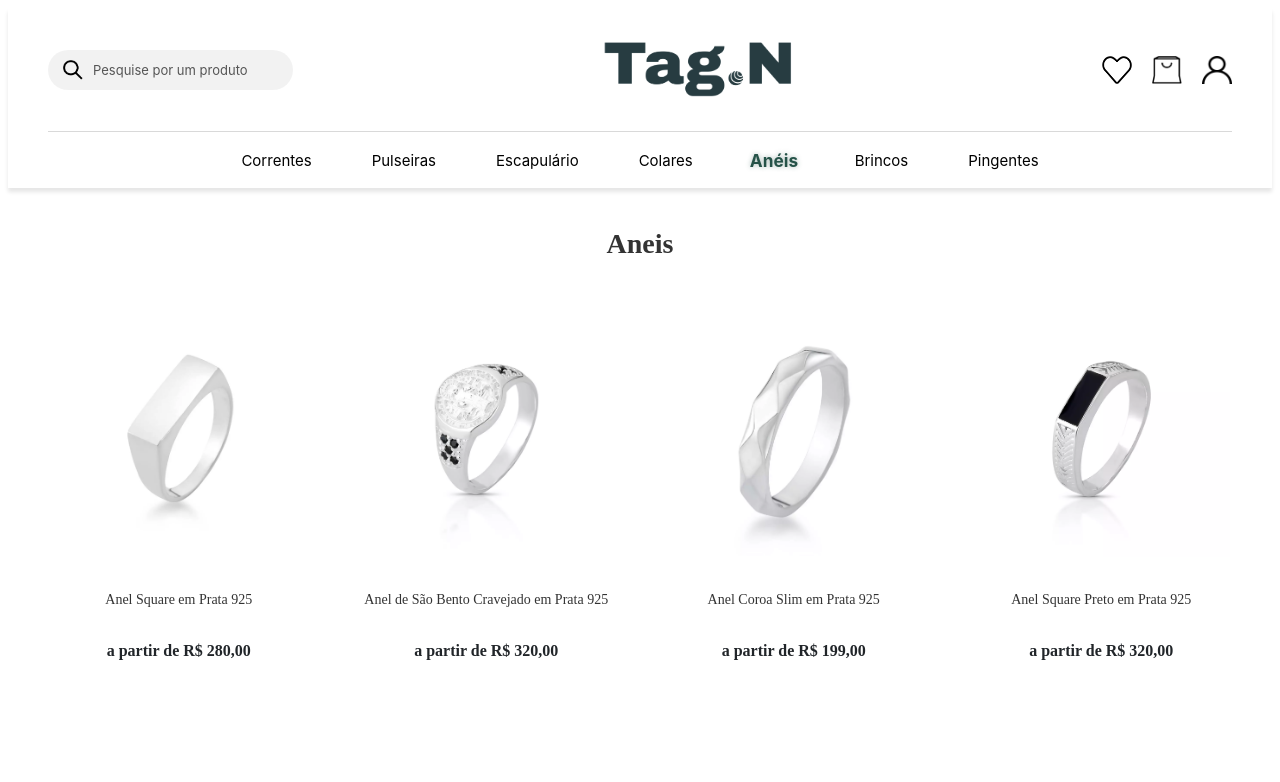
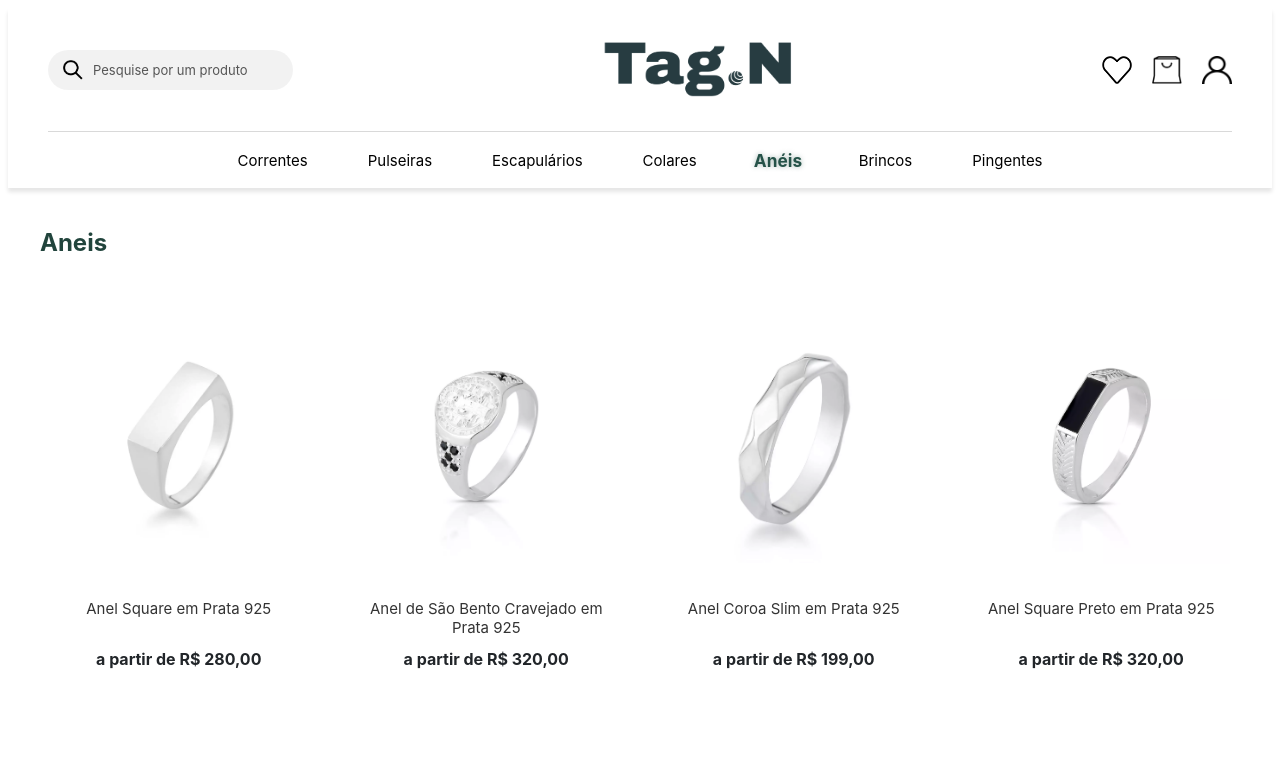
Before and after one commit to thiluvi/TagN, an Angular app: page /category/aneis in a window 1280 px wide. Shown: the top 782 px of the page. Built offline with nearby package versions, Linux system fonts and the light colour scheme.

Commit message:
Att com nova imagem no slider 3, alteracao do CSS na pagina das categorias, onde a fonte era diferente. Rotas atualizadas das imagens

```diff
--- a/src/app/categories/categories.component.html
+++ b/src/app/categories/categories.component.html
@@ -3,21 +3,21 @@
     <div class="categories-container">
 
       <div class="category-item">
-        <a href="#">
+        <a href="category/pulseiras">
           <img src="assets/images/Pulseira.png" alt="Categoria Pulseiras">
           <span class="category-title">Pulseiras</span>
         </a>
       </div>
 
       <div class="category-item">
-        <a href="#">
+        <a href="category/escapulario">
           <img src="assets/images/Escapulário.png" alt="Categoria Escapulários">
           <span class="category-title">Escapulários</span>
         </a>
       </div>
 
       <div class="category-item">
-        <a href="#">
+        <a href="category/correntes">
           <img src="assets/images/Correntes.png" alt="Categoria Correntes">
           <span class="category-title">Correntes</span>
         </a>
--- a/src/app/hero-banner/hero-banner.ts
+++ b/src/app/hero-banner/hero-banner.ts
@@ -20,8 +20,8 @@ export class HeroBannerComponent implements OnInit, OnDestroy {
       altText: 'Banner da Black Friday'
     },
     {
-      imageUrl: 'assets/images/Banner mais vendidos.png',
-      altText: 'Banner dos mais vendidos'
+      imageUrl: 'assets/images/Banner 3 slide.jpg',
+      altText: 'Banner 3 slide'
     }
   ];
 
@@ -49,7 +49,7 @@ export class HeroBannerComponent implements OnInit, OnDestroy {
       // 2. Dizer ao Angular para detetar as alterações
       this.cdr.detectChanges();
 
-    }, 5000); // Muda de slide a cada 5 segundos
+    }, 7000); // Muda de slide a cada 7 segundos
   }
 
   updateSlideTransform(): void {
--- a/src/app/product-detail/product-detail.component.html
+++ b/src/app/product-detail/product-detail.component.html
@@ -23,7 +23,7 @@
       </div>
     </div>
 
-    <p class="product-material">Corrente de prata</p>
+    <p class="product-material">Acessório de prata</p>
     <p class="product-seller">Vendido e entregue por <strong>Tag-N</strong></p>
 
     <div class="product-rating">
--- a/src/app/product-list/product-list.component.css
+++ b/src/app/product-list/product-list.component.css
@@ -5,11 +5,12 @@
 }
 
 .section-title {
-    text-align: center;/* Alinha o título da categoria à esquerda */
-    font-size: 28px;
+    text-align:left;/* Alinha o título da categoria à esquerda */
+    font-size: 24px;
     font-weight: bold;
-    color: #333;
-    margin-bottom: 30px;
+    color: #21443c;
+    margin-bottom: 40px;
+    font-family: Inter;
 }
 /* REGRA DE ALTA ESPECIFICIDADE PARA FORÇAR O LAYOUT DE GRADE */
 /* Estamos usando a classe "list-view" adicionada no HTML (passo anterior) */
@@ -36,6 +37,18 @@
     width: auto !important; /* Remove o width: 280px fixo do carrossel */
 }
 
+.product-name {
+    font-size: 15px;
+    font-family: Inter, sans-serif;
+}
+
+.product-price {
+    font-size: 16px;
+  font-weight: bold;
+  color: #212529;
+  font-family: Inter, sans-serif;
+}
+
 /* --- Responsividade --- */
 
 /* 3 colunas em telas médias */
--- a/src/app/topbar/topbar.css
+++ b/src/app/topbar/topbar.css
@@ -48,6 +48,7 @@
   width: 190px;
   height: auto; /* Altura automática para manter a proporção */
   /* Posicionado no centro pelo justify-content do container pai */
+  cursor: pointer;
 }
 
 /* --- Seção da Direita: Ícones de Ação --- */
--- a/src/app/topbar/topbar.html
+++ b/src/app/topbar/topbar.html
@@ -19,7 +19,7 @@
   <nav class="navigation-menu">
     <a [routerLink]="['/category', 'correntes']" routerLinkActive="active-link">Correntes</a>
     <a [routerLink]="['/category', 'pulseiras']" routerLinkActive="active-link">Pulseiras</a>
-    <a [routerLink]="['/category', 'escapulario']" routerLinkActive="active-link">Escapulário</a>
+    <a [routerLink]="['/category', 'escapulario']" routerLinkActive="active-link">Escapulários</a>
     <a [routerLink]="['/category', 'colares']" routerLinkActive="active-link">Colares</a>
     <a [routerLink]="['/category', 'aneis']" routerLinkActive="active-link">Anéis</a>
     <a [routerLink]="['/category', 'brincos']" routerLinkActive="active-link">Brincos</a>
```
Also changed, not shown: src/assets/images/Banner 3 slide.jpg (added).
